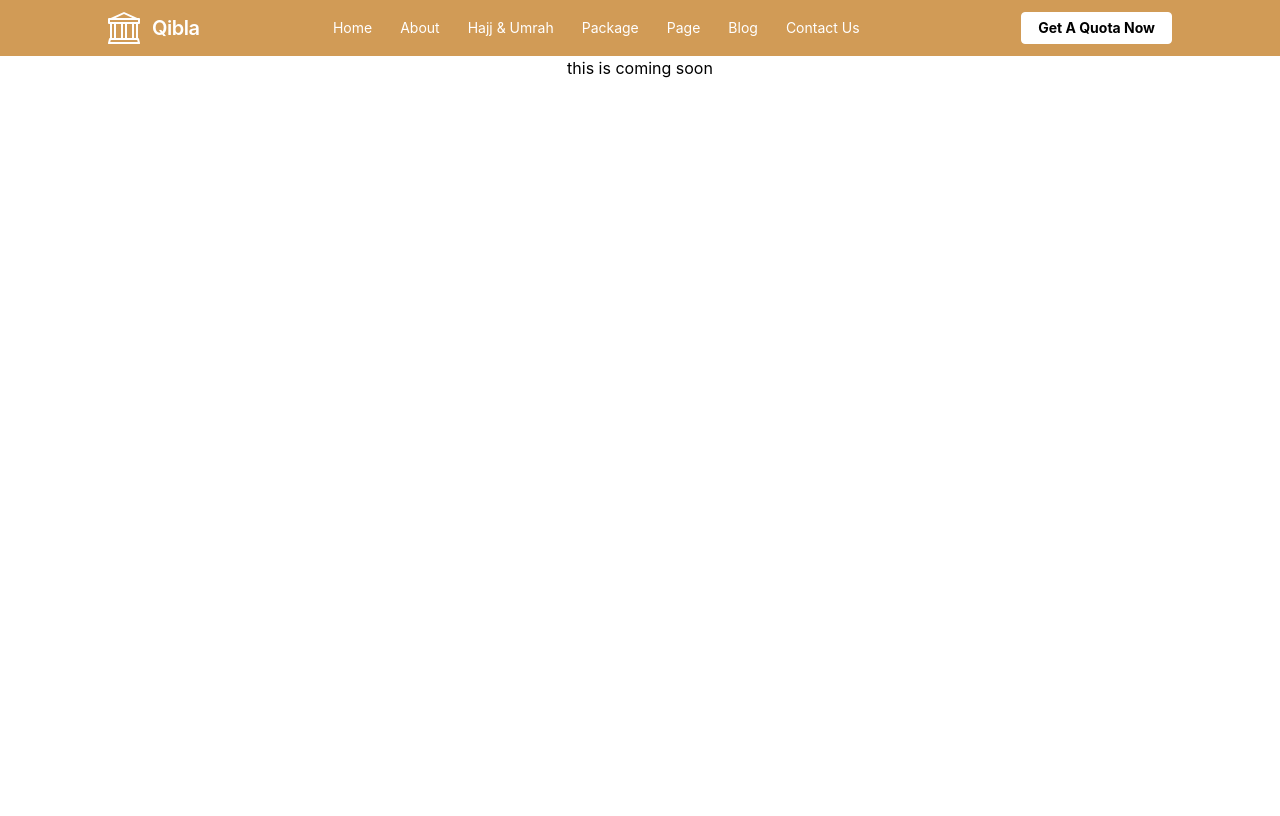
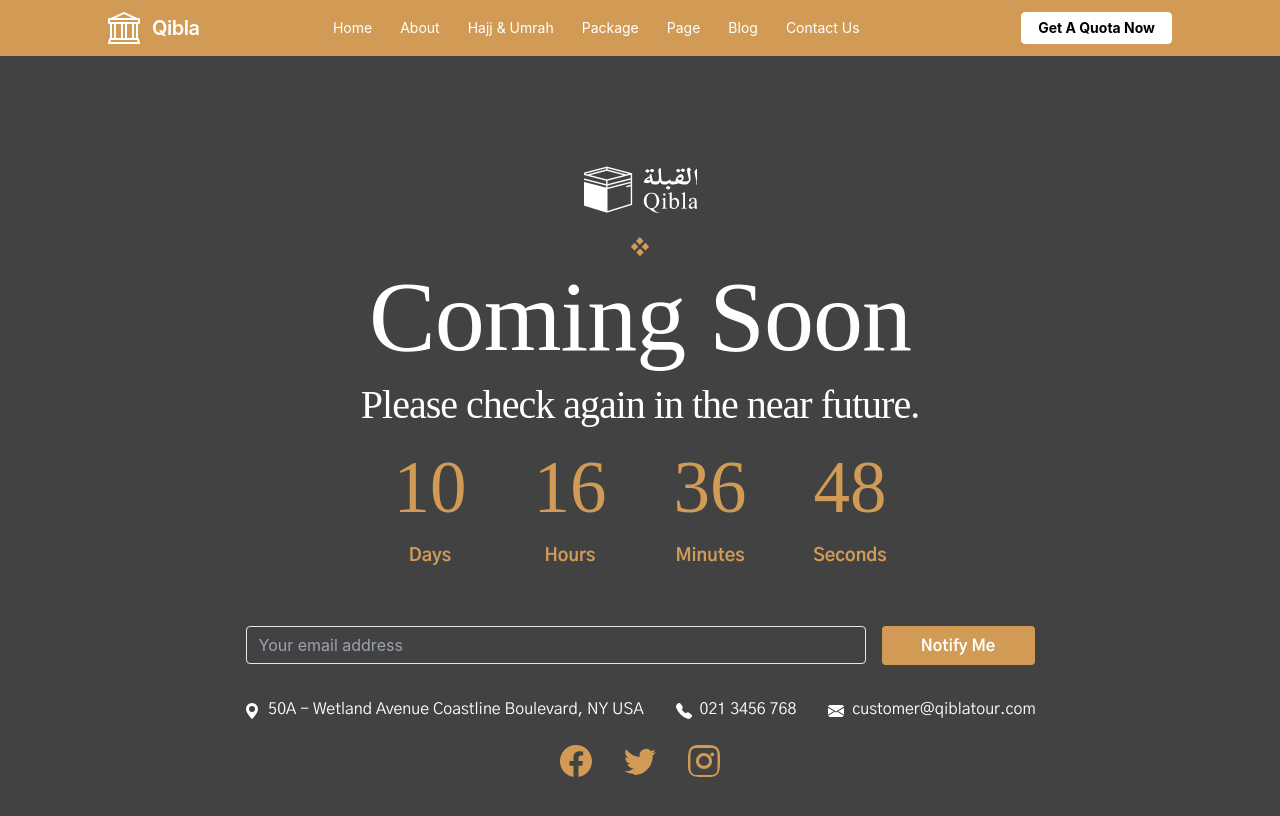
Before and after one commit to refat441/Qibla, a React (Create React App) app: page /ComingSoon in a window 1280 px wide. Shown: the top 816 px of the page. Built offline with nearby package versions, Linux system fonts and the light colour scheme; a web font is replaced by a local one.

Commit message:
coming soon page

```diff
--- a/src/components/ComingSoon/ComingSoon.js
+++ b/src/components/ComingSoon/ComingSoon.js
@@ -2,8 +2,83 @@ import React from 'react';
 
 const ComingSoon = () => {
     return (
-        <div>
-            <p>this is coming soon </p>
+        <div className='bg-[#424242] h-[900px] flex-col justify-center items-center overflow-hidden pt-[105px]'>
+            <div className='flex flex-col items-center space-y-4'>
+                <img src="/img/brand.png" className='h-[60px] w-[113px] object-cover' alt="brand" />
+                <img className='w-5 h-5 object-cover' src="/img/main-icon.svg" alt="Centered icon" />
+            </div>
+            <h1 className='scheherazade-thin text-[100px] mt-8 text-white'>Coming Soon</h1>
+            <p className='scheherazade-thin text-[40px] mt-8 text-white'>Please check again in the near future.</p>
+
+            <div className="grid grid-cols-4  mx-[360px] overflow-hidden goldenText">
+                <div className='scheherazade-thin-normal text-[73px]'>10</div>
+                <div className='scheherazade-thin-normal text-[73px]'>16</div>
+                <div className='scheherazade-thin-normal text-[73px]'>36</div>
+                <div className='scheherazade-thin-normal text-[73px]'>48</div>
+                <div className='Gothic-A1-700 text-[18px]'>Days</div>
+                <div className='Gothic-A1-700 text-[18px]'>Hours</div>
+                <div className='Gothic-A1-700 text-[18px]'>Minutes</div>
+                <div className='Gothic-A1-700 text-[18px]'>Seconds</div>
+            </div>
+            <div className='mt-14'>
+                 <input className="w-[620px] bg-transparent text-white border rounded py-2 px-3 leading-tight" id="username" type="text" placeholder="Your email address" />
+                 <button className="w-[120px] ml-4 md:w-[153px] h-[30px] md:h-[39px] rounded bg-[#D19B56] text-white hover:bg-black Gothic-A1-700 font-bold">
+                 Notify Me
+                </button>
+            </div>
+
+            <div className='flex gap-4 text-white justify-center items-center overflow-hidden'>
+                <div className="Gothic-A1-400 mt-8 flex items-center space-x-8">
+                    {/* Address */}
+                    <div className="flex items-center">
+                        <span className="mr-2 pt-1">
+                            <svg xmlns="http://www.w3.org/2000/svg" width="16" height="16" fill="currentColor" className="bi bi-geo-alt-fill" viewBox="0 0 16 16">
+                                <path d="M8 16s6-5.686 6-10A6 6 0 0 0 2 6c0 4.314 6 10 6 10m0-7a3 3 0 1 1 0-6 3 3 0 0 1 0 6" />
+                            </svg>
+                        </span>
+                        <span>50A - Wetland Avenue Coastline Boulevard, NY USA</span>
+                    </div>
+                    {/* Phone */}
+                    <div className="flex items-center">
+                        <span className="mr-2 pt-1">
+                            <svg xmlns="http://www.w3.org/2000/svg" width="16" height="16" fill="currentColor" className="bi bi-telephone-fill" viewBox="0 0 16 16">
+                                <path fillRule="evenodd" d="M1.885.511a1.745 1.745 0 0 1 2.61.163L6.29 2.98c.329.423.445.974.315 1.494l-.547 2.19a.68.68 0 0 0 .178.643l2.457 2.457a.68.68 0 0 0 .644.178l2.189-.547a1.75 1.75 0 0 1 1.494.315l2.306 1.794c.829.645.905 1.87.163 2.611l-1.034 1.034c-.74.74-1.846 1.065-2.877.702a18.6 18.6 0 0 1-7.01-4.42 18.6 18.6 0 0 1-4.42-7.009c-.362-1.03-.037-2.137.703-2.877z" />
+                            </svg>
+                        </span>
+                        <span>021 3456 768</span>
+                    </div>
+                    {/* Email */}
+                    <div className="flex items-center">
+                        <span className="mr-2 pt-1">
+                            <svg xmlns="http://www.w3.org/2000/svg" width="16" height="16" fill="currentColor" className="bi bi-envelope-fill" viewBox="0 0 16 16">
+                                <path d="M.05 3.555A2 2 0 0 1 2 2h12a2 2 0 0 1 1.95 1.555L8 8.414zM0 4.697v7.104l5.803-3.558zM6.761 8.83l-6.57 4.027A2 2 0 0 0 2 14h12a2 2 0 0 0 1.808-1.144l-6.57-4.027L8 9.586zm3.436-.586L16 11.801V4.697z" />
+                            </svg>
+                        </span>
+                        <span>customer@qiblatour.com</span>
+                    </div>
+                </div>
+            </div>
+
+            <div className='mt-6'>
+                <div className="flex justify-center">
+                    <div className="flex flex-row gap-8">
+                        {/* Social Icons */}
+                        <svg xmlns="http://www.w3.org/2000/svg" width="32" height="32" fill="#D19B56" className="bi bi-facebook" viewBox="0 0 16 16">
+                            <path d="M16 8.049c0-4.446-3.582-8.05-8-8.05C3.58 0-.002 3.603-.002 8.05c0 4.017 2.926 7.347 6.75 7.951v-5.625h-2.03V8.05H6.75V6.275c0-2.017 1.195-3.131 3.022-3.131.876 0 1.791.157 1.791.157v1.98h-1.009c-.993 0-1.303.621-1.303 1.258v1.51h2.218l-.354 2.326H9.25V16c3.824-.604 6.75-3.934 6.75-7.951" />
+                        </svg>
+
+                        <svg xmlns="http://www.w3.org/2000/svg" width="32" height="32" fill="#D19B56" className="bi bi-twitter" viewBox="0 0 16 16">
+                            <path d="M5.026 15c6.038 0 9.341-5.003 9.341-9.334 0-.14 0-.282-.008-.422A6.676 6.676 0 0 0 16 3.542a6.658 6.658 0 0 1-1.889.518 3.301 3.301 0 0 0 1.447-1.817 6.533 6.533 0 0 1-2.085.797 3.286 3.286 0 0 0-5.595 2.994A9.325 9.325 0 0 1 1.112 2.1 3.289 3.289 0 0 0 2.13 6.57a3.323 3.323 0 0 1-1.487-.41v.041a3.283 3.283 0 0 0 2.632 3.218 3.203 3.203 0 0 1-.865.115 3.23 3.23 0 0 1-.615-.057 3.283 3.283 0 0 0 3.065 2.278A6.588 6.588 0 0 1 0 13.026a9.291 9.291 0 0 0 5.031 1.475" />
+                        </svg>
+
+                        <svg xmlns="http://www.w3.org/2000/svg" width="32" height="32" fill="#D19B56" className="bi bi-instagram" viewBox="0 0 16 16">
+                            <path d="M8 0C5.717 0 5.486.01 4.675.049c-.8.038-1.349.163-1.846.35a3.92 3.92 0 0 0-1.41.902 3.92 3.92 0 0 0-.903 1.41c-.187.497-.312 1.047-.35 1.846C0 5.486 0 5.717 0 8s.01 2.514.049 3.325c.038.8.163 1.349.35 1.846.192.501.45.937.902 1.41a3.918 3.918 0 0 0 1.41.903c.497.187 1.047.312 1.846.35C5.486 16 5.717 16 8 16s2.514-.01 3.325-.049c.8-.038 1.349-.163 1.846-.35a3.92 3.92 0 0 0 1.41-.902 3.918 3.918 0 0 0 .903-1.41c.187-.497.312-1.047.35-1.846C16 10.514 16 10.283 16 8s-.01-2.514-.049-3.325c-.038-.8-.163-1.349-.35-1.846a3.92 3.92 0 0 0-.902-1.41 3.92 3.92 0 0 0-1.41-.903c-.497-.187-1.047-.312-1.846-.35C10.514.01 10.283 0 8 0zm0 1.459c2.446 0 2.745.009 3.712.05.716.034 1.105.152 1.364.253.343.133.589.292.847.549.257.258.416.504.549.847.1.259.219.648.253 1.364.04.967.05 1.266.05 3.712s-.01 2.745-.05 3.712c-.034.716-.152 1.105-.253 1.364a2.46 2.46 0 0 1-.549.847 2.46 2.46 0 0 1-.847.549c-.259.1-.648.219-1.364.253-.967.04-1.266.05-3.712.05s-2.745-.01-3.712-.05c-.716-.034-1.105-.152-1.364-.253a2.46 2.46 0 0 1-.847-.549 2.46 2.46 0 0 1-.549-.847c-.1-.259-.219-.648-.253-1.364-.04-.967-.05-1.266-.05-3.712s.01-2.745.05-3.712c.034-.716.152-1.105.253-1.364a2.46 2.46 0 0 1 .549-.847c.258-.257.504-.416.847-.549.259-.1.648-.219 1.364-.253.967-.04 1.266-.05 3.712-.05zm0 2.527a4.014 4.014 0 1 0 0 8.028 4.014 4.014 0 0 0 0-8.028zm0 1.459a2.555 2.555 0 1 1 0 5.11 2.555 2.555 0 0 1 0-5.11zm5.087-.698a.936.936 0 1 1-1.873 0 .936.936 0 0 1 1.873 0z" />
+                        </svg>
+                    </div>
+                </div>
+            </div>
+
+
         </div>
     );
 };
```
Also changed, not shown: public/img/brand.png (added).
